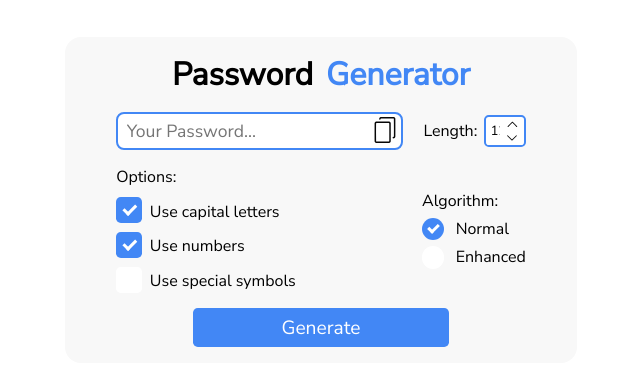
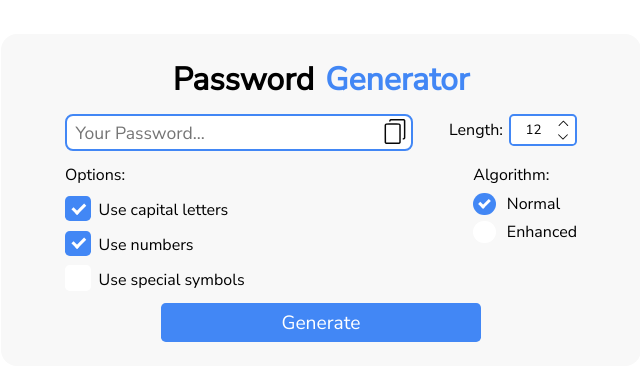
Before and after one commit to f1anderz/password_generator, a Vue app: page / in a window 1280 px wide. Shown: the part 200-586 px from the top of the page, without its empty margins (319-959 px from the left). Built offline with nearby package versions, Linux system fonts and the light colour scheme.

Commit message:
Added support for all basic screen resolutions

```diff
--- a/src/App.vue
+++ b/src/App.vue
@@ -29,7 +29,7 @@ export default {
         this.messageHidden = true;
       }, 750);
     },
-    async generatePassword(){
+    async generatePassword() {
       this.generator = true;
       await this.showAlert();
       this.generator = false;
@@ -81,6 +81,7 @@ export default {
 <style lang="scss">
 @use '@/assets/scss/global';
 @import "@/assets/scss/variables";
+@import "@/assets/scss/mixins";
 
 .wrapper {
   overflow: hidden;
@@ -91,26 +92,97 @@ export default {
   flex-direction: column;
   justify-content: center;
   align-items: center;
-  gap: 1rem;
 
   &-container {
-    width: 40%;
     margin: 0 auto;
-    padding: 2vh 0;
     display: flex;
     flex-direction: column;
     justify-content: center;
     align-items: center;
     flex-wrap: wrap;
-    gap: 1em;
     background: $background-color;
-    border-radius: 1em;
+    border-radius: 1rem;
+
+    @include breakpoint(xs) {
+      width: 90%;
+      padding: 1vh 0;
+      gap: .5rem;
+    }
+
+    @include breakpoint(s) {
+      width: 60%;
+      padding: 3vh 0;
+      gap: .5rem;
+    }
+
+    @include breakpoint(m) {
+      width: 60%;
+      padding: 3vh 0;
+      gap: .5rem;
+    }
+
+    @include breakpoint(l) {
+      width: 65%;
+      padding: 3vh 0;
+      gap: .8rem;
+    }
+
+    @include breakpoint(xl) {
+      width: 50%;
+      padding: 3vh 0;
+      gap: .8rem;
+    }
+
+    @include breakpoint(xxl) {
+      width: 40%;
+      padding: 2vh 0;
+      gap: 1rem;
+    }
+
+    @include breakpoint(xxxl) {
+      width: 40%;
+      padding: 2vh 0;
+      gap: 2rem;
+    }
 
     &-title {
       display: flex;
-      font-size: 2rem;
-      gap: .8rem;
       font-weight: bold;
+
+      @include breakpoint(xs) {
+        font-size: 1.8rem;
+        gap: .5rem;
+      }
+
+      @include breakpoint(s) {
+        font-size: 1.6rem;
+        gap: .5rem;
+      }
+
+      @include breakpoint(m) {
+        font-size: 1.8rem;
+        gap: .5rem;
+      }
+
+      @include breakpoint(l) {
+        font-size: 2rem;
+        gap: .7rem;
+      }
+
+      @include breakpoint(xl) {
+        font-size: 2rem;
+        gap: .7rem;
+      }
+
+      @include breakpoint(xxl) {
+        font-size: 2rem;
+        gap: .8rem;
+      }
+
+      @include breakpoint(xxxl) {
+        font-size: 4rem;
+        gap: 1.6rem;
+      }
 
       &-highlighted {
         color: $highlight-color;
@@ -122,8 +194,36 @@ export default {
       display: flex;
       flex-direction: row;
       justify-content: space-between;
-      align-items: center;
+      align-items: flex-start;
       flex-wrap: wrap;
+
+      @include breakpoint(xs) {
+        gap: .5rem;
+      }
+
+      @include breakpoint(s) {
+        gap: .5rem;
+      }
+
+      @include breakpoint(m) {
+        gap: .8rem;
+      }
+
+      @include breakpoint(l) {
+        gap: .8rem;
+      }
+
+      @include breakpoint(xl) {
+        gap: .8rem;
+      }
+
+      @include breakpoint(xxl) {
+        gap: 1rem;
+      }
+
+      @include breakpoint(xxxl) {
+        gap: 2rem;
+      }
     }
   }
 }
--- /dev/null
+++ b/src/assets/scss/_breakpoints.scss
@@ -0,0 +1,9 @@
+$breakpoints: (
+        'xs': 'max-width: 575.98px',
+        's': '(min-width: 576px) and (max-width: 767.98px)',
+        'm': '(min-width: 768px) and (max-width: 991.98px)',
+        'l': '(min-width: 992px) and (max-width: 1199.98px)',
+        'xl': '(min-width: 1200px) and (max-width: 1399.98px)',
+        'xxl': '(min-width: 1400px) and (max-width: 2559.98px)',
+        'xxxl': 'min-width: 2560px'
+);
--- /dev/null
+++ b/src/assets/scss/_mixins.scss
@@ -0,0 +1,14 @@
+@use 'breakpoints';
+
+@mixin breakpoint($user-value) {
+  $breakpoint: map-get(breakpoints.$breakpoints, $user-value);
+  @if $breakpoint {
+    @media (#{$breakpoint}) {
+      @content;
+    }
+  } @else {
+    @error 'Breakpoint #{$breakpoint} is not defined';
+  }
+}
+
+;
--- a/src/components/AlertWindow.vue
+++ b/src/components/AlertWindow.vue
@@ -18,19 +18,65 @@ export default {
 
 <style scoped lang="scss">
 @import "@/assets/scss/variables";
+@import "@/assets/scss/mixins";
 
 .alert {
   position: absolute;
-  top: 2rem;
   text-align: center;
   background: $background-color;
   color: $highlight-color;
-  width: 22%;
-  font-size: 1.5rem;
-  padding: .7rem 0;
   border-radius: .3rem;
   opacity: 1;
   transition: opacity .5s ease;
+
+  @include breakpoint(xs) {
+    top: 1.5rem;
+    width: 80%;
+    font-size: 1.2rem;
+    padding: .5rem 0;
+  }
+
+  @include breakpoint(s) {
+    top: .5rem;
+    width: 40%;
+    font-size: 1.2rem;
+    padding: .3rem 0;
+  }
+
+  @include breakpoint(m) {
+    top: 2rem;
+    width: 50%;
+    font-size: 1.5rem;
+    padding: .3rem 0;
+  }
+
+  @include breakpoint(l) {
+    top: 2rem;
+    width: 40%;
+    font-size: 1.5rem;
+    padding: .3rem 0;
+  }
+
+  @include breakpoint(xl) {
+    top: 2rem;
+    width: 35%;
+    font-size: 1.7rem;
+    padding: .3rem 0;
+  }
+
+  @include breakpoint(xxl) {
+    top: 2rem;
+    width: 22%;
+    font-size: 1.5rem;
+    padding: .7rem 0;
+  }
+
+  @include breakpoint(xxxl) {
+    top: 4rem;
+    width: 22%;
+    font-size: 3rem;
+    padding: 1.4rem 0;
+  }
 }
 
 .hidden{
--- a/src/components/PasswordInput.vue
+++ b/src/components/PasswordInput.vue
@@ -78,16 +78,44 @@ export default {
 
 <style scoped lang="scss">
 @import "@/assets/scss/variables";
+@import "@/assets/scss/mixins";
 
 .password-container {
   display: flex;
   flex-direction: row;
   justify-content: space-between;
-  width: 70%;
   background: #ffffff;
   border: 2px solid $highlight-color;
   border-radius: .5em;
   padding: .2em;
+
+  @include breakpoint(xs) {
+    width: 100%;
+  }
+
+  @include breakpoint(s) {
+    width: 100%;
+  }
+
+  @include breakpoint(m) {
+    width: 100%;
+  }
+
+  @include breakpoint(l) {
+    width: 70%;
+  }
+
+  @include breakpoint(xl) {
+    width: 68%;
+  }
+
+  @include breakpoint(xxl) {
+    width: 70%;
+  }
+
+  @include breakpoint(xxxl) {
+    width: 70%;
+  }
 
   &-input {
     display: block;
--- a/src/components/PasswordLength.vue
+++ b/src/components/PasswordLength.vue
@@ -9,7 +9,7 @@ export default {
     }
   },
   methods: {
-    resetShadows(){
+    resetShadows() {
       this.upShadow = false;
       this.downShadow = false;
     },
@@ -64,13 +64,41 @@ export default {
 
 <style scoped lang="scss">
 @import "@/assets/scss/variables";
+@import "@/assets/scss/mixins";
 
 .password-length {
   display: flex;
   flex-direction: row;
   align-items: center;
   gap: .4em;
-  width: 25%;
+
+  @include breakpoint(xs) {
+    width: 50%;
+  }
+
+  @include breakpoint(s) {
+    width: 35%;
+  }
+
+  @include breakpoint(m) {
+    width: 35%;
+  }
+
+  @include breakpoint(l) {
+    width: 24%;
+  }
+
+  @include breakpoint(xl) {
+    width: 25%;
+  }
+
+  @include breakpoint(xxl) {
+    width: 25%;
+  }
+
+  @include breakpoint(xxxl) {
+    width: 25%;
+  }
 
   &-container {
     display: flex;
```
